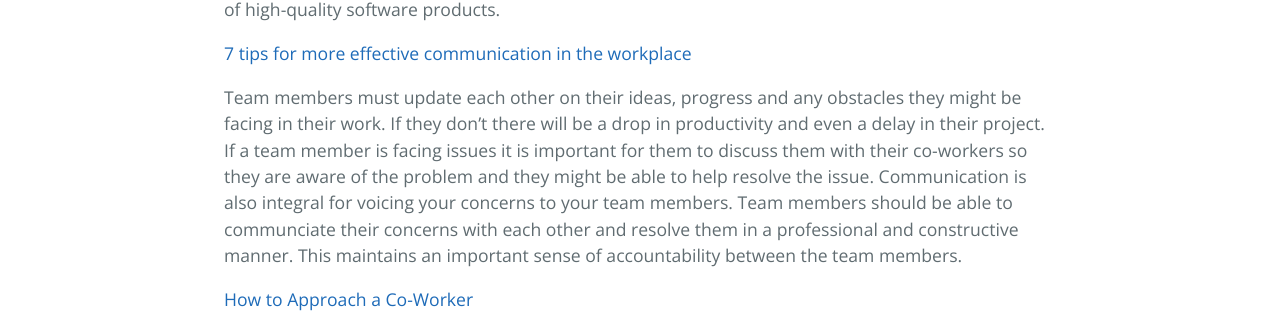
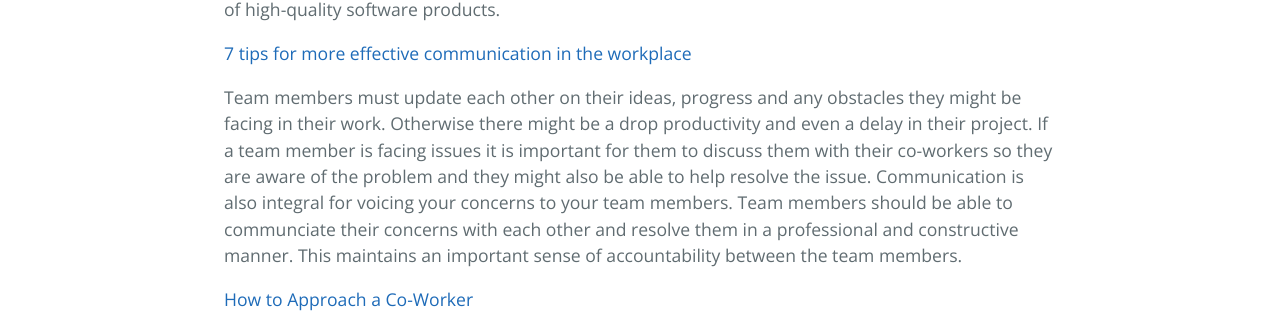
Before and after one commit to learning-software-engineering/learning-software-engineering.github.io, a Jekyll site: the page built from Topics/Teamwork.md, in a window 1280 px wide. Shown: the part 752-1065 px from the top of the page. Built offline with Jekyll 4.4.1, drawn with Linux system fonts in a browser that asks for light colours; our own code applies the rules of GitHub Pages for plain Markdown files.

Commit message:
Update Teamwork.md

```diff
--- a/Topics/Teamwork.md
+++ b/Topics/Teamwork.md
@@ -9,7 +9,7 @@ Communication is essential for positive collaboration. In software development,
 
 [7 tips for more effective communication in the workplace](https://asana.com/resources/effective-communication-workplace)
 
-Team members must update each other on their ideas, progress and any obstacles they might be facing in their work. If they don't there will be a drop in productivity and even a delay in their project. If a team member is facing issues it is important for them to discuss them with their co-workers so they are aware of the problem and they might be able to help resolve the issue. Communication is also integral for voicing your concerns to your team members. Team members should be able to communciate their concerns with each other and resolve them in a professional and constructive manner. This maintains an important sense of accountability between the team members.
+Team members must update each other on their ideas, progress and any obstacles they might be facing in their work. Otherwise there might be a drop productivity and even a delay in their project. If a team member is facing issues it is important for them to discuss them with their co-workers so they are aware of the problem and they might also be able to help resolve the issue. Communication is also integral for voicing your concerns to your team members. Team members should be able to communciate their concerns with each other and resolve them in a professional and constructive manner. This maintains an important sense of accountability between the team members.
 
 [How to Approach a Co-Worker](https://adm.viu.ca/workplace-conflict/direct-discussion-how-approach-co-worker)
 
```
